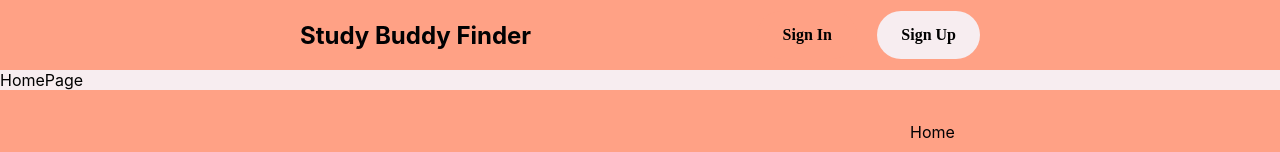
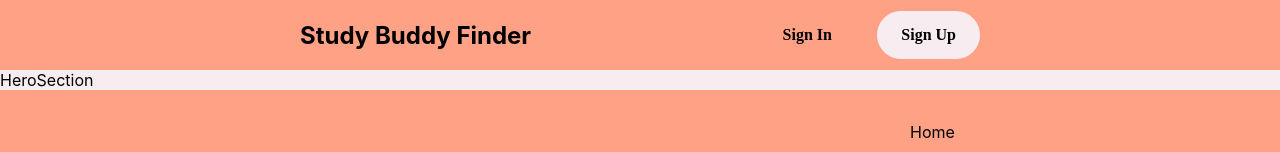
Before and after one commit to MinjaeKim9929/study-buddy-finder, a React (Create React App) app: page / in a window 1280 px wide. Shown: the top 152 px of the page. Built offline with nearby package versions, Linux system fonts and the light colour scheme; a web font is replaced by a local one.

Commit message:
Add HeroSection in homepage

```diff
--- a/src/pages/Home/HomePage.tsx
+++ b/src/pages/Home/HomePage.tsx
@@ -1,9 +1,10 @@
 import React from 'react';
+import HeroSection from '../../components/HeroSection/HeroSection';
 
 function HomePage() {
 	return (
-		<div>
-			<div>HomePage</div>
+		<div className="homepage">
+			<HeroSection />
 		</div>
 	);
 }
```
